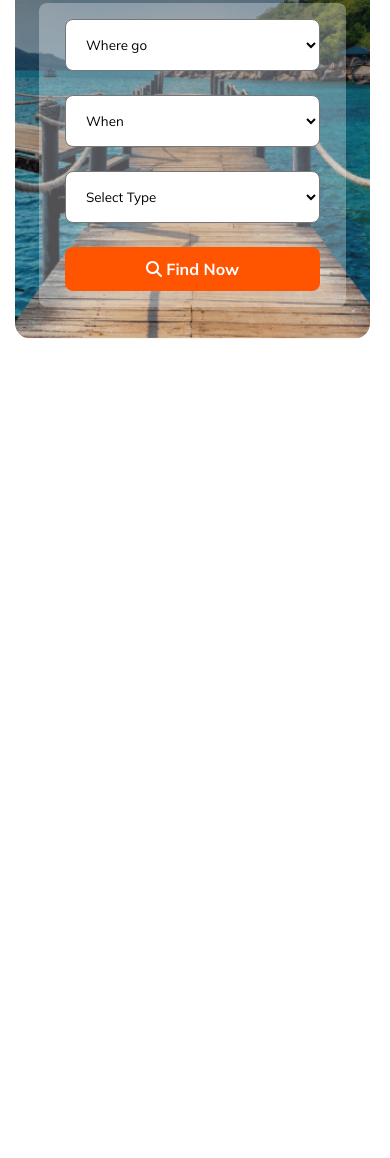
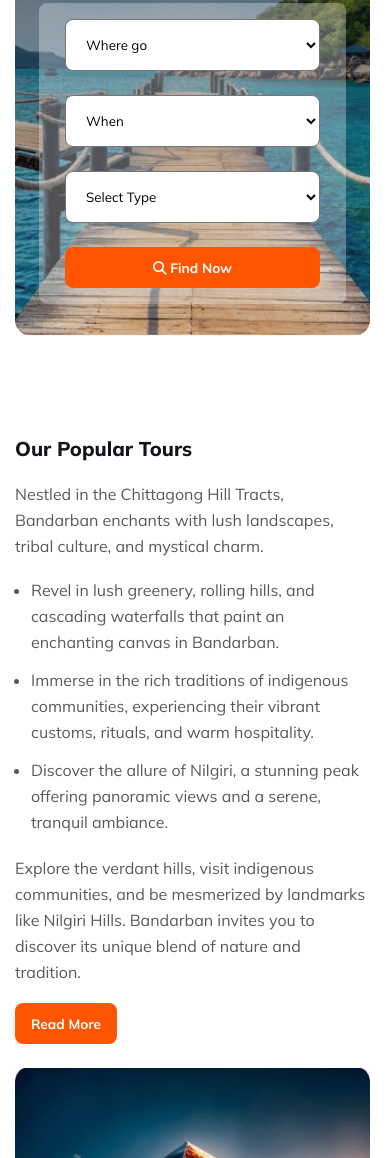
Before and after one commit to MiM1303/Final-Assignment-2, a plain HTML site: page index.html in a window 390 px wide. Shown: the part 386-1544 px from the top of the page. Before the commit the page ends 844 px from the top, so only its background shows below. Drawn offline with Linux system fonts and the light colour scheme.

Commit message:
completed responsive popular section

```diff
--- a/index.html
+++ b/index.html
@@ -64,5 +64,38 @@
     </div>
     <!-- BANNER SECTION END -->
     <!-- HEADER SECTION END -->
+
+    <!-- MAIN SECTION START -->
+
+    <!-- POPULAR SECTION START -->
+    <section class="popular-container">
+        <div class="popular-content">
+            <h3 class="section-title">
+                Our Popular Tours
+            </h3>
+            <p class="common-text">
+                Nestled in the Chittagong Hill Tracts, Bandarban enchants with lush landscapes, tribal culture, and mystical charm.
+            </p>
+                <ul class="common-text">
+                    <li>Revel in lush greenery, rolling hills, and cascading waterfalls that paint an enchanting canvas in Bandarban.</li>
+                    <li>Immerse in the rich traditions of indigenous communities, experiencing their vibrant customs, rituals, and warm hospitality.</li>
+                    <li>Discover the allure of Nilgiri, a stunning peak offering panoramic views and a serene, tranquil ambiance.</li>
+                </ul>
+            <p class="common-text">
+                Explore the verdant hills, visit indigenous communities, and be mesmerized by landmarks like Nilgiri Hills. Bandarban invites you to discover its unique blend of nature and tradition.
+            </p>
+            <button class="btn-primary">
+                Read More
+            </button>
+        </div>
+        <div class="popular-image">
+            <img src="./images/Rectangle 4.png" alt="">
+        </div>
+    </section>
+    <!-- POPULAR SECTION END -->
+
+    <!-- MAIN SECTION END -->
+
+
 </body>
 </html>
--- a/styles/styles.css
+++ b/styles/styles.css
@@ -21,7 +21,7 @@ body{
     border: 0px;
     color: #FFF;
     text-align: center;
-    font-size: 1rem;
+    font-size: 0.85rem;
     font-weight: 700;
     padding: 12px 16px;
   }
@@ -121,8 +121,8 @@ nav{
         background: rgba(255, 255, 255, 0.30);
         display: flex;
         gap: 24px;
-    justify-content: space-around;
         padding: 16px 26px;
+        max-width: 768px;
     }
 
     .banner-container select{
@@ -138,6 +138,55 @@ nav{
         font-size: 1rem;
         font-weight: 400;
     }
+
+    /* MAIN SECTION STYLES */
+
+    /* POPULAR SECTION STYLES */
+
+    .popular-container{
+        display: flex;
+        gap: 53px;
+        margin-bottom: 100px;
+        margin-top: 0px;
+        align-items: center;
+    }
+
+    .popular-container h3{
+        margin-top: 0px;
+    }
+
+    .popular-content{
+        max-width: 50%;
+    }
+
+    /* .popular-image{
+        max-width: 540px;
+    } */
+
+    .popular-image img{
+        width: 100%;
+        height: 500px;
+    }
+
+    .popular-container p{
+        margin-top: 20px;
+        margin-bottom: 18px;
+        text-align: left;
+    }
+
+    .popular-container ul{
+        padding-left: 16px;
+    }
+
+    .popular-container li{
+        margin-bottom: 12px;
+        text-align: left;
+    }
+
+    .popular-container .btn-primary{
+        margin-top: 8px;
+    }
+
 
 
 
@@ -211,4 +260,36 @@ nav{
         max-width: 255px;
     }
 
+
+    /* POPULAR SECTION */
+
+  .popular-container{
+    flex-direction: column;
+    gap: 24px;
 }
+
+.popular-container li{
+    margin-bottom: 12px;
+}
+
+.popular-container .btn-primary{
+    margin-top: 0px;
+    /* margin-bottom: 24px; */
+}
+
+.popular-container{
+    display: flex;
+    flex-direction: column;
+    margin-bottom: 100px;
+    margin-top: 0px;
+    align-items: center;
+}
+
+.popular-content{
+    max-width: 100%;
+}
+
+/* .popular-image img{
+  width: 107%;
+} */
+}
```
Lines whose indentation alone changed are shown as unchanged.
